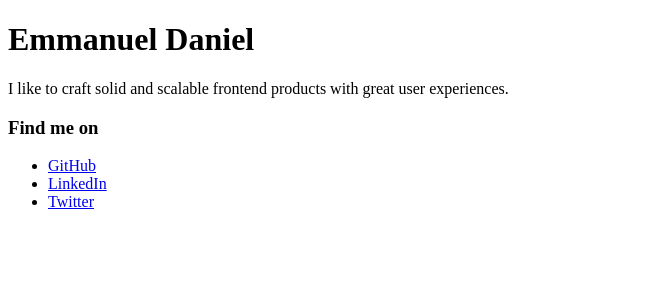
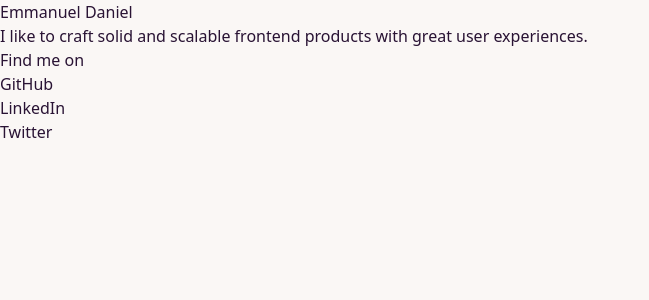
Before and after one commit to Emmanuel-Melon/eman-website, a SvelteKit app: page / in a window 1280 px wide. Shown: the top 300 px of the page, without its empty margins (0-649 px from the left). Built offline with nearby package versions, Linux system fonts and the light colour scheme.

Commit message:
feat: setup tailwind

```diff
--- /dev/null
+++ b/src/app.css
@@ -0,0 +1,3 @@
+@tailwind base;
+@tailwind components;
+@tailwind utilities;
--- a/src/app.html
+++ b/src/app.html
@@ -1,5 +1,5 @@
 <!DOCTYPE html>
-<html lang="en">
+<html data-theme="cupcake" lang="en">
 	<head>
 		<meta charset="utf-8" />
 		<link rel="icon" href="%sveltekit.assets%/favicon.png" />
--- /dev/null
+++ b/src/routes/+layout.svelte
@@ -0,0 +1,4 @@
+<script>
+	import '../app.css';
+</script>
+<slot />
--- /dev/null
+++ b/tailwind.config.js
@@ -0,0 +1,8 @@
+/** @type {import('tailwindcss').Config} */
+module.exports = {
+	content: ['./src/**/*.{html,js,svelte,ts}'],
+	theme: {
+		extend: {}
+	},
+	plugins: [require('daisyui'), require('@tailwindcss/typography')]
+};
```
Also changed, not shown: package.json (+8 -1 lines), 1 other file (tests, documents, lock files or other folders).
